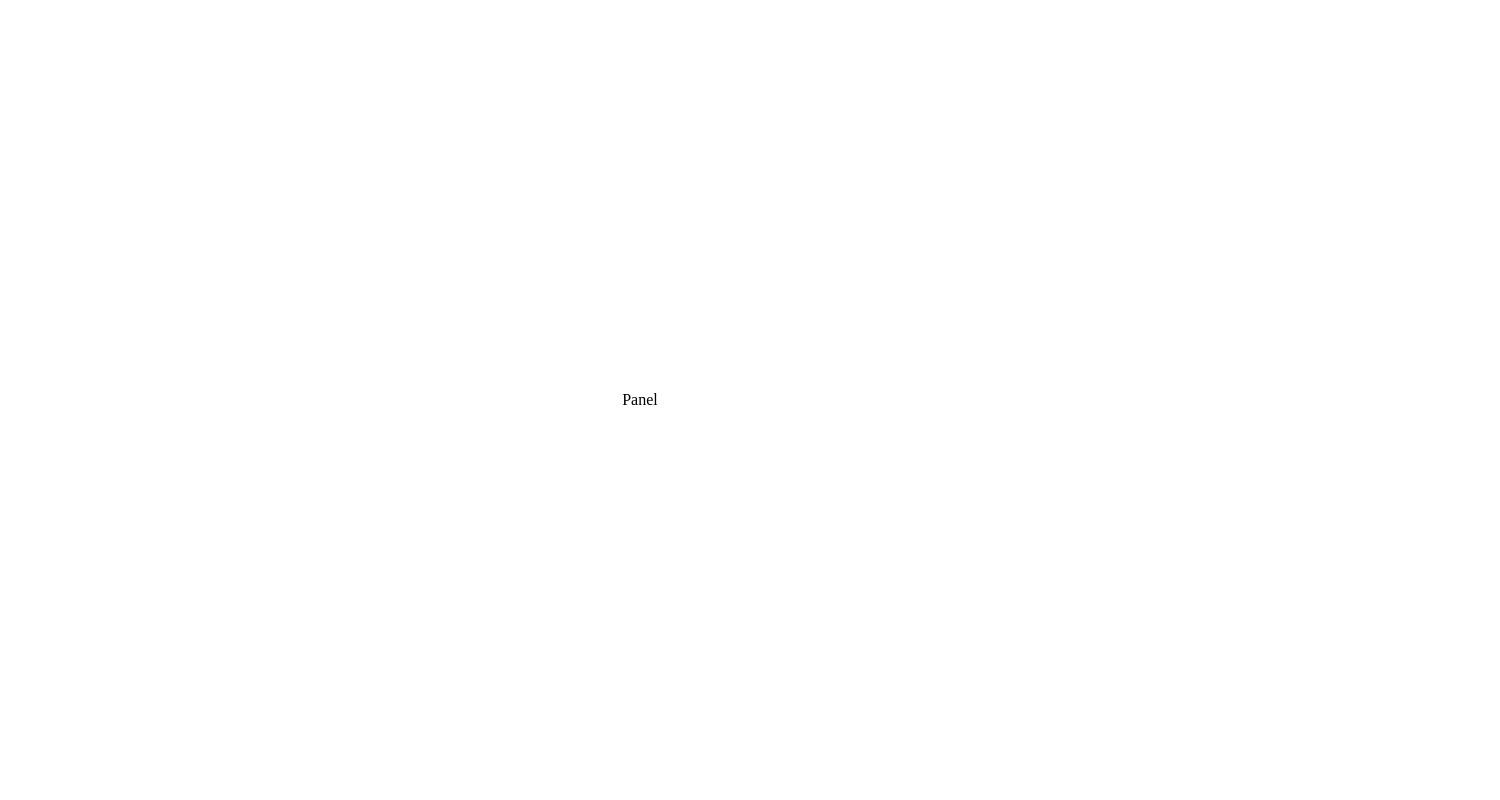
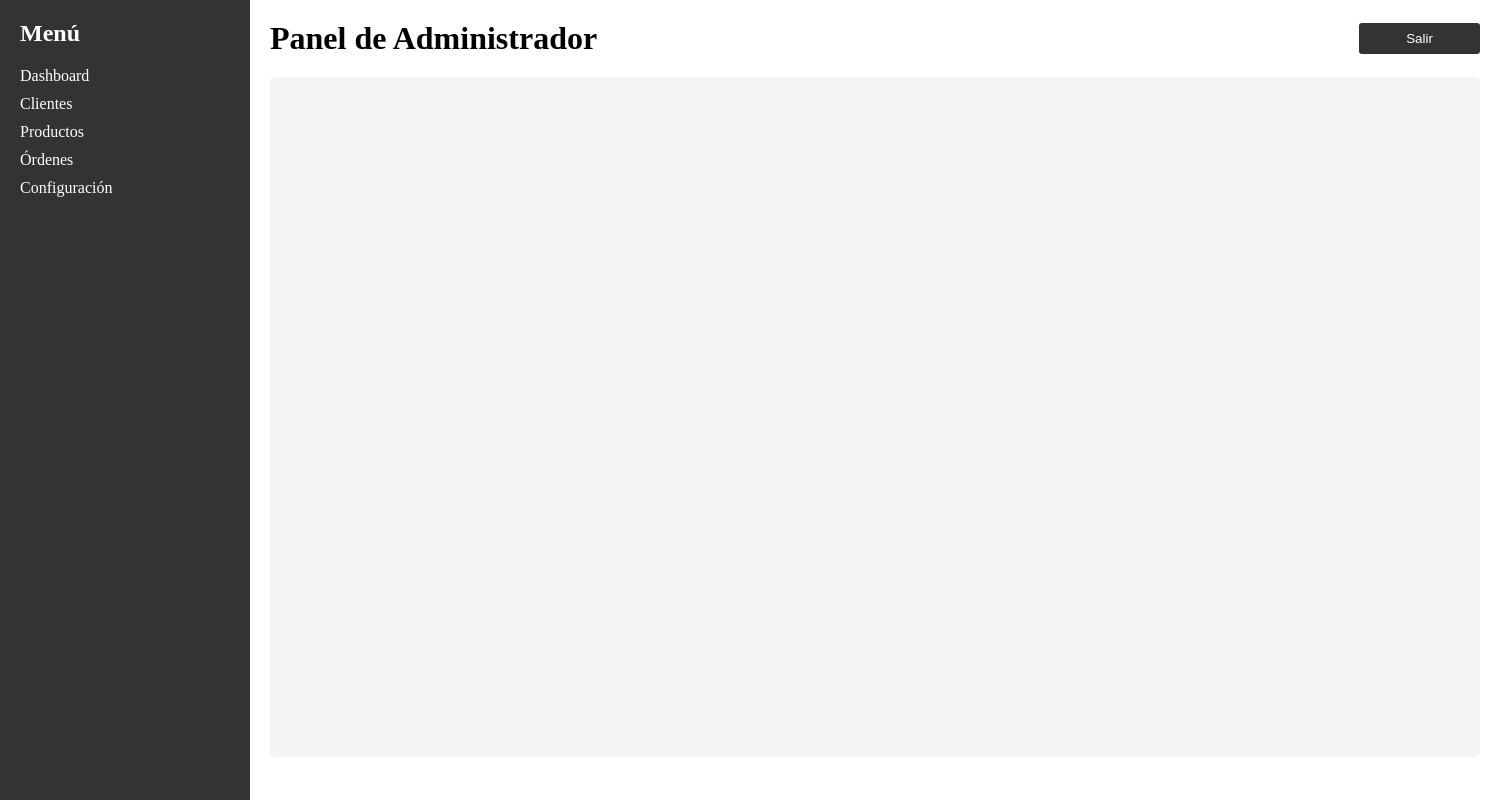
Before and after one commit to jaimezzapata/gestion-app-web-martes, a React (Vite) app: page /panel in a window 1280 px wide. Shown: the whole page, 1500 px wide, since content can reach past the window. Built offline with nearby package versions, Linux system fonts and the light colour scheme.

Commit message:
Se agregan estilos al panel

```diff
--- a/src/App.jsx
+++ b/src/App.jsx
@@ -1,7 +1,7 @@
 import Login from "./layouts/components/auth/Login";
 function App() {
   return (
-    <section>
+    <section className="contenido">
       <Login />
     </section>
   );
--- a/src/index.css
+++ b/src/index.css
@@ -7,6 +7,10 @@ body{
     width: 100%;
     height: 100vh;
     display: flex;
-    justify-content: center;
     align-items: center;
 }
+
+.contenido{
+    width: 100%;
+    height: 100vh;
+}
--- /dev/null
+++ b/src/layouts/components/admin/Panel.css
@@ -0,0 +1,55 @@
+.admin-panel {
+    display: flex;
+    width: 1500px;
+  }
+
+  .sidebar {
+    width: 250px;
+    height: 100vh;
+    background-color: #333;
+    color: #fff;
+    padding: 20px;
+  }
+
+  .sidebar h2 {
+    margin-bottom: 20px;
+  }
+
+  .sidebar ul {
+    list-style: none;
+    padding: 0;
+  }
+
+  .sidebar li {
+    margin-bottom: 10px;
+    cursor: pointer;
+  }
+
+  .main-content {
+    width: 100%;
+    flex: 1;
+    padding: 20px;
+  }
+
+  .main-content header {
+    display: flex;
+    justify-content: space-between;
+    align-items: center;
+    margin-bottom: 20px;
+  }
+
+  .main-content header button {
+    background-color: #333;
+    color: #fff;
+    border: none;
+    padding: 8px 16px;
+    cursor: pointer;
+    width: 10%;
+  }
+
+  .content {
+    background-color: #f4f4f4;
+    padding: 20px;
+    border-radius: 5px;
+    height: 85vh;
+  }
--- a/src/layouts/components/admin/Panel.jsx
+++ b/src/layouts/components/admin/Panel.jsx
@@ -1,7 +1,28 @@
+import "./Panel.css";
 const Panel = () => {
   return (
-    <div>Panel</div>
-  )
-}
+    <div className="admin-panel">
+      <aside className="sidebar">
+        <h2>Menú</h2>
+        <ul>
+          <li>Dashboard</li>
+          <li>Clientes</li>
+          <li>Productos</li>
+          <li>Órdenes</li>
+          <li>Configuración</li>
+        </ul>
+      </aside>
+      <main className="main-content">
+        <header>
+          <h1>Panel de Administrador</h1>
+          <button>Salir</button>
+        </header>
+        <section className="content">
+          {/* Aquí iría el contenido dinámico */}
+        </section>
+      </main>
+    </div>
+  );
+};
 
-export default Panel
+export default Panel;
```
